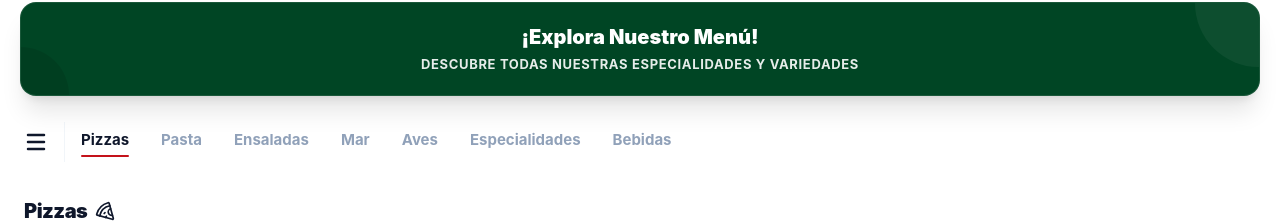
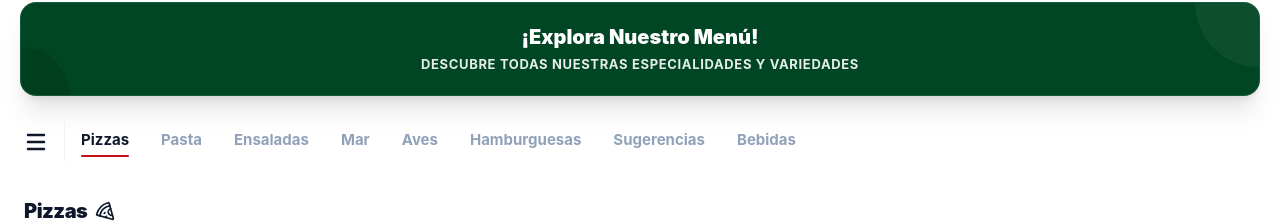
Before and after one commit to luuissroodri/Pizzeria-El-Paseo-Menu, a React (Vite) app: page / in a window 1280 px wide. Shown: the part 381-604 px from the top of the page. Built offline with nearby package versions, Linux system fonts and the light colour scheme.

Commit message:
add categorias y platos

```diff
--- a/src/App.jsx
+++ b/src/App.jsx
@@ -26,7 +26,8 @@ import {
   Fish,
   Leaf,
   CupSoda,
-  Drumstick
+  Drumstick,
+  Beef
 } from 'lucide-react';
 
 
@@ -143,6 +144,48 @@ const PASTAS_PRODUCTS = [
   }
 ];
 
+const HAMBURGUESAS_PRODUCTS = [
+  {
+    name: "Hamburguesa El Paseo",
+    ingredients: "Carne, jamón, queso, huevo, tocineta, ensalada y papas.",
+    image: "https://i.imgur.com/jAl3OXY.png",
+    prices: { UNICO: 9.00 },
+    noExtras: true
+  },
+  {
+    name: "Hamburguesa de Pollo El Paseo",
+    ingredients: "Pollo, jamón, queso, huevo, tocineta, ensalada y papas.",
+    image: "https://i.imgur.com/neUiVLo.jpeg",
+    prices: { UNICO: 9.00 },
+    noExtras: true
+  }
+];
+
+const SUGERENCIAS_PRODUCTS = [
+  {
+    name: "Torre de Calamares",
+    ingredients: "Crujientes aros de calamar servidos con salsa tártara y limón.",
+    image: "https://i.imgur.com/R4E8LUL.jpeg",
+    imagePosition: "center 95%",
+    prices: { UNICO: 20.00 },
+    noExtras: true
+  },
+  {
+    name: "Guacucos al ajillo",
+    ingredients: "Frescos guacucos salteados.",
+    image: "https://i.imgur.com/FVSvhG4.jpeg",
+    prices: { UNICO: 14.00 },
+    noExtras: true
+  },
+  {
+    name: "Ceviche",
+    ingredients: "Pescado fresco marinado en jugo de limón con cebolla morada, cilantro y nuestro toque secreto.",
+    image: "https://i.imgur.com/sExDJSN.jpeg",
+    prices: { UNICO: 14.00 },
+    noExtras: true
+  }
+];
+
 const ENSALADAS_PRODUCTS = [
   {
     name: "Ensalada Capresa",
@@ -159,6 +202,20 @@ const MAR_PRODUCTS = [
     ingredients: "Sardinas frescas preparadas al estilo tradicional.",
     image: "https://i.imgur.com/OzfdThM.jpeg",
     prices: { UNICO: 5.00 },
+    noExtras: true
+  },
+  {
+    name: "Pulpo al gusto",
+    ingredients: "Tierno pulpo preparado a su elección (al ajillo, a la vinagreta o a la plancha).",
+    image: "https://i.imgur.com/1hcaTNH.png",
+    prices: { UNICO: 25.00 },
+    noExtras: true
+  },
+  {
+    name: "Ensalada de Catalana",
+    ingredients: "Exquisita combinación de productos del mar sobre una cama de vegetales frescos.",
+    image: "https://i.imgur.com/u3AU6CB.jpeg",
+    prices: { UNICO: 12.00 },
     noExtras: true
   }
 ];
@@ -269,7 +326,7 @@ const PizzaCard = ({ name, ingredients, image, prices, onSelect, noExtras, image
 };
 
 const CategoryCarousel = ({ activeCategory, onCategoryChange, onOpenMenu }) => {
-  const categories = ['Pizzas', 'Pasta', 'Ensaladas', 'Mar', 'Aves', 'Especialidades', 'Bebidas'];
+  const categories = ['Pizzas', 'Pasta', 'Ensaladas', 'Mar', 'Aves', 'Hamburguesas', 'Sugerencias', 'Bebidas'];
 
   return (
     <div className="flex items-center px-6 mb-8 gap-4 overflow-hidden">
@@ -315,7 +372,8 @@ const CategoryMenuOverlay = ({ isOpen, onClose, onSelect, activeCategory }) => {
     { name: 'Ensaladas', icon: Leaf },
     { name: 'Mar', icon: Fish },
     { name: 'Aves', icon: Drumstick },
-    { name: 'Especialidades', icon: Sparkles },
+    { name: 'Hamburguesas', icon: Beef },
+    { name: 'Sugerencias', icon: Sparkles },
     { name: 'Bebidas', icon: CupSoda },
   ];
 
@@ -974,23 +1032,28 @@ const App = () => {
             ))}
           </div>
 
-            {/* Section 6: Menu Category - Especialidades */}
+          {/* Section: Menu Category - Hamburguesas (New) */}
+          <div className="px-6 mb-8">
+            <div className="flex items-center gap-2 mb-4">
+              <h2 className="text-xl font-black text-slate-900 tracking-tight">Hamburguesas</h2>
+              <Beef size={20} className="text-slate-900" />
+            </div>
+
+            {HAMBURGUESAS_PRODUCTS.map((prod) => (
+              <PizzaCard key={prod.name} {...prod} onSelect={setSelectedItem} />
+            ))}
+          </div>
+
+            {/* Section 6: Menu Category - Sugerencias */}
             <div className="px-6 mb-8">
               <div className="flex items-center gap-2 mb-4">
-                <h2 className="text-xl font-black text-slate-900 tracking-tight">Especialidades</h2>
+                <h2 className="text-xl font-black text-slate-900 tracking-tight">Sugerencias</h2>
                 <Sparkles size={20} className="text-slate-900" />
               </div>
 
-              {/* Torre de Calamares Card */}
-              <PizzaCard
-                name="Torre de Calamares"
-                ingredients="Crujientes aros de calamar servidos con salsa tártara y limón."
-                image="https://i.imgur.com/R4E8LUL.jpeg"
-                imagePosition="center 95%"
-                prices={{ UNICO: 20.00 }}
-                onSelect={setSelectedItem}
-                noExtras={true}
-              />
+              {SUGERENCIAS_PRODUCTS.map((prod) => (
+                <PizzaCard key={prod.name} {...prod} onSelect={setSelectedItem} />
+              ))}
             </div>
 
             {/* Section: Menu Category - Postres (New) */}
@@ -1005,13 +1068,6 @@ const App = () => {
               ))}
             </div>
 
-            {/* Section 7: Menu Category - Icónicos */}
-          <div className="px-6 pb-4 opacity-50">
-            <div className="flex items-center gap-2 mb-4">
-              <h2 className="text-xl font-black text-slate-900 tracking-tight">Icónicos</h2>
-              <Sparkles size={20} className="text-slate-900" />
-            </div>
-          </div>
         </div>
 
       </div>
```
